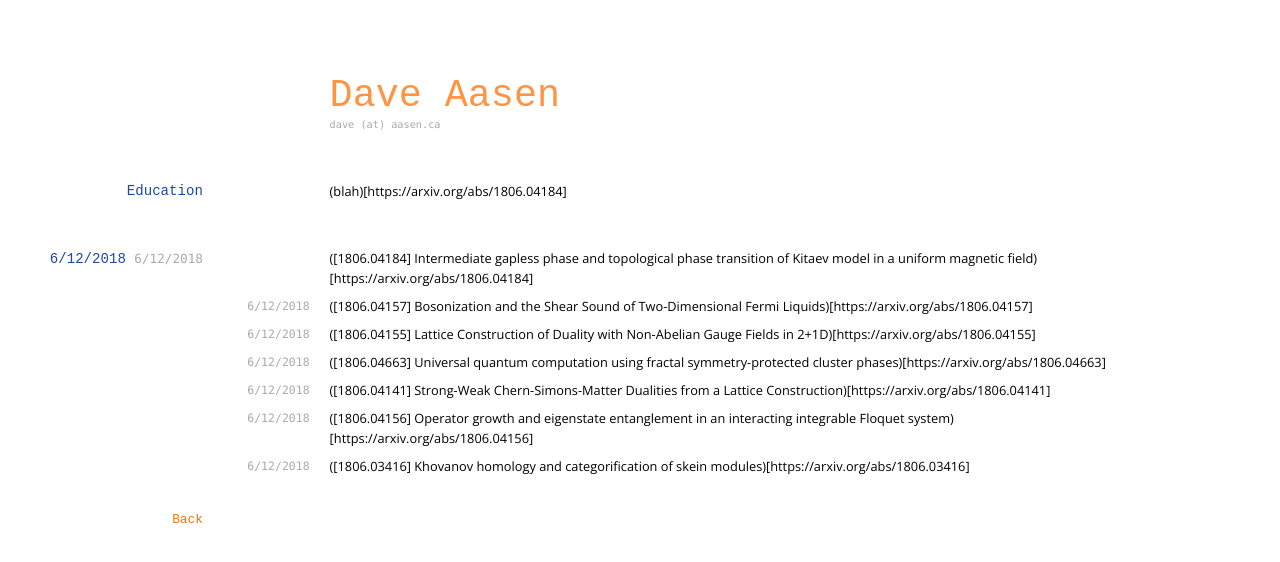
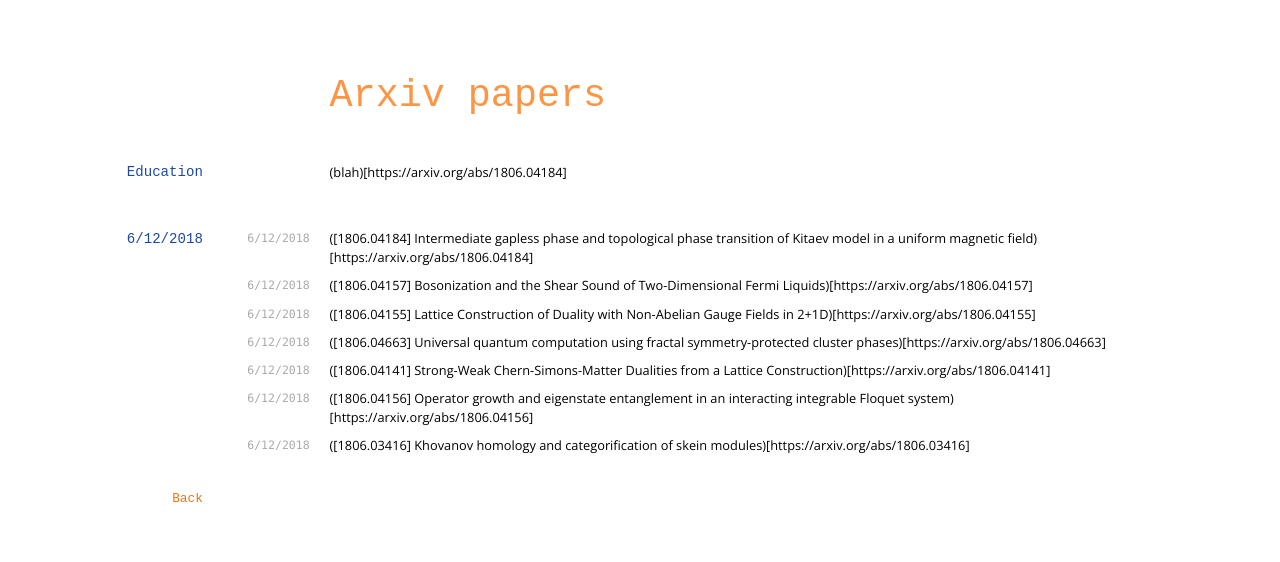
Before and after one commit to davidaasen/davidaasen.github.io, a Jekyll site: the page built from refsprime.md, in a window 1280 px wide. Shown: the top 562 px of the page. Built offline with Jekyll 4.4.1, drawn with Linux system fonts in a browser that asks for light colours; nearby versions of some CDN libraries.

Commit message:
Update refsprime.md

```diff
--- a/refsprime.md
+++ b/refsprime.md
@@ -3,16 +3,15 @@ layout: cv
 title: some referencess
 ---
 
-# [Dave Aasen](./)
+# [Arxiv papers](./)
 
-<div id="webaddress">
-<a href="dave@aasen.ca">dave (at) aasen.ca</a>
-</div>
 
 ## Education
  (blah)[https://arxiv.org/abs/1806.04184]
 
-## 6/12/2018 `6/12/2018`
+## 6/12/2018
+
+`6/12/2018`
  ([1806.04184] Intermediate gapless phase and topological phase transition of Kitaev model in a uniform magnetic field)[https://arxiv.org/abs/1806.04184]
 
 
```
